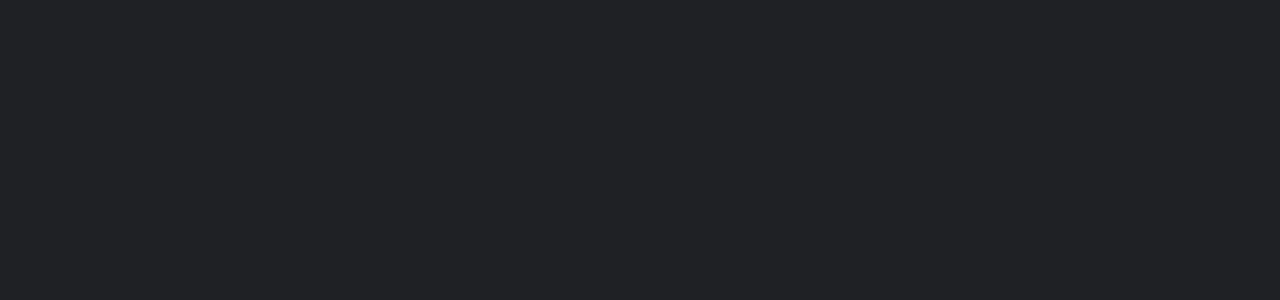
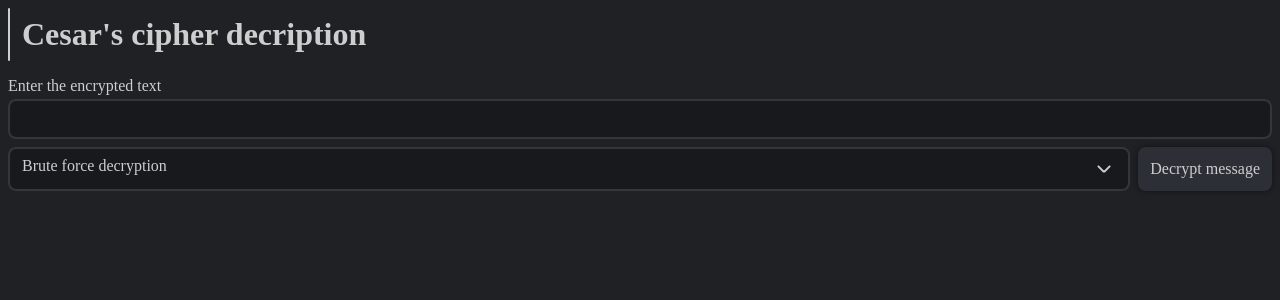
Before and after one commit to Crinax/cryptography, a Vue app: page /cesar/decrypt in a window 1280 px wide. Before the commit this address had no page. Shown: the top 300 px of the page. Built offline with nearby package versions, Linux system fonts and the light colour scheme.

Commit message:
feat(more): add cesar's cipher decryption

```diff
--- a/src/components/AppButton.vue
+++ b/src/components/AppButton.vue
@@ -57,6 +57,10 @@
   font-size: 16px;
   transition: 0.1s;
 
+  &-text {
+    margin: auto;
+  }
+
   &-icon {
     max-width: 12px;
     max-height: 12px;
--- a/src/components/AppInput.vue
+++ b/src/components/AppInput.vue
@@ -18,6 +18,7 @@
   placeholder?: string;
   modelValue?: string;
   modelModifiers?: AppInputModifiers;
+  disabled?: boolean;
 }
 
 export interface AppInputEmits {
@@ -82,6 +83,8 @@
     inputText.value = props.modelValue;
   }
 });
+
+const conditionalClasses = computed(() => ({ 'app-input-text-field-blocked': props.disabled }));
 </script>
 
 <template>
@@ -90,12 +93,13 @@
       <slot name="label" />
     </label>
 
-    <div class="app-input-text-field" @click="focusOnInput">
+    <div class="app-input-text-field" :class="conditionalClasses" @click="focusOnInput">
       <div class="app-input-text-field__wrapper">
         <p v-show="showPlaceholder" class="app-input-text-field__placeholder">
           {{ props.placeholder }}
         </p>
         <input
+          :disabled="props.disabled"
           ref="inputElement"
           class="app-input-text-field__text"
           :value="inputText"
@@ -119,6 +123,10 @@
     border-radius: 8px;
     border: 2px solid #eee2;
     cursor: text;
+
+    &-blocked {
+      cursor: default;
+    }
 
     &__wrapper {
       position: relative;
--- a/src/router/index.ts
+++ b/src/router/index.ts
@@ -19,6 +19,11 @@
       name: 'cesarCipher',
       component: () => import('@/views/CesarCipherView.vue'),
     },
+    {
+      path: '/cesar/decrypt',
+      name: 'cesarCipherDecryption',
+      component: () => import('@/views/CesarCipherDecryptView.vue'),
+    },
   ],
 });
 
--- /dev/null
+++ b/src/views/CesarCipherDecryptView.vue
@@ -0,0 +1,75 @@
+<script setup lang="ts">
+import { ref } from 'vue';
+import { invoke } from '@tauri-apps/api';
+
+import AppHeader from '@/components/AppHeader.vue';
+import AppInput from '@/components/AppInput.vue';
+import AppButton from '@/components/AppButton.vue';
+import AppSelect, { type AppSelectList } from '@/components/AppSelect.vue';
+
+const encryptedText = ref('');
+const decryptionKind = ref('brute-force');
+const decryptionResult = ref('');
+const decryptionRunning = ref(false);
+const decryptionKinds: AppSelectList[] = [
+  { key: 'brute_force', value: 'Brute force decryption', default: true },
+  { key: 'frequency_anlysis', value: 'Frequency analysis' },
+];
+
+const selectDecryptionKind = (key: string) => (decryptionKind.value = key);
+const decryptMessage = async () => {
+  decryptionRunning.value = true;
+  decryptionResult.value = await invoke(decryptionKind.value, {
+    message: encryptedText.value,
+  });
+  decryptionRunning.value = false;
+};
+</script>
+
+<template>
+  <div class="app-cesar-cipher-decription">
+    <app-header>Cesar's cipher decription</app-header>
+    <app-input v-model="encryptedText" class="app-cesar-cipher-decription__encrypted-text">
+      <template #label>Enter the encrypted text</template>
+    </app-input>
+    <div class="app-cesar-cipher-decription__select-decryption">
+      <app-select
+        class="select-decryption__select"
+        :list="decryptionKinds"
+        @select="selectDecryptionKind"
+      />
+      <app-button
+        class="select-decryption__button"
+        :block="decryptionRunning"
+        @click="decryptMessage"
+      >
+        Decrypt message
+      </app-button>
+    </div>
+  </div>
+</template>
+
+<style scoped lang="scss">
+.app-cesar-cipher-decription {
+  display: flex;
+  flex-direction: column;
+  gap: 8px;
+
+  &__encrypted-text {
+    width: 100%;
+  }
+
+  &__select-decryption {
+    display: flex;
+    gap: 8px;
+
+    .select-decryption__button {
+      flex-shrink: 0;
+    }
+
+    .select-decryption__select {
+      flex-grow: 1;
+    }
+  }
+}
+</style>
--- a/src/views/CesarCipherView.vue
+++ b/src/views/CesarCipherView.vue
@@ -141,7 +141,7 @@
           {{ formErrorResult }}
         </app-text>
 
-        <app-input class="result-input" v-model="result" />
+        <app-input class="result-input" v-model="result" disabled />
       </div>
     </div>
   </div>
--- a/src/views/HomeView.vue
+++ b/src/views/HomeView.vue
@@ -7,8 +7,9 @@
 
 <template>
   <main class="app-main">
-    <router-link v-if="appSettings.isDevMode" :to="{ name: 'components' }">Компоненты</router-link>
-    <router-link :to="{ name: 'cesarCipher' }">Шифр Цезаря</router-link>
+    <router-link v-if="appSettings.isDevMode" :to="{ name: 'components' }">Components</router-link>
+    <router-link :to="{ name: 'cesarCipher' }">Cesar's cipher</router-link>
+    <router-link :to="{ name: 'cesarCipherDecryption' }">Cesar's cipher decryption</router-link>
   </main>
 </template>
 
```
